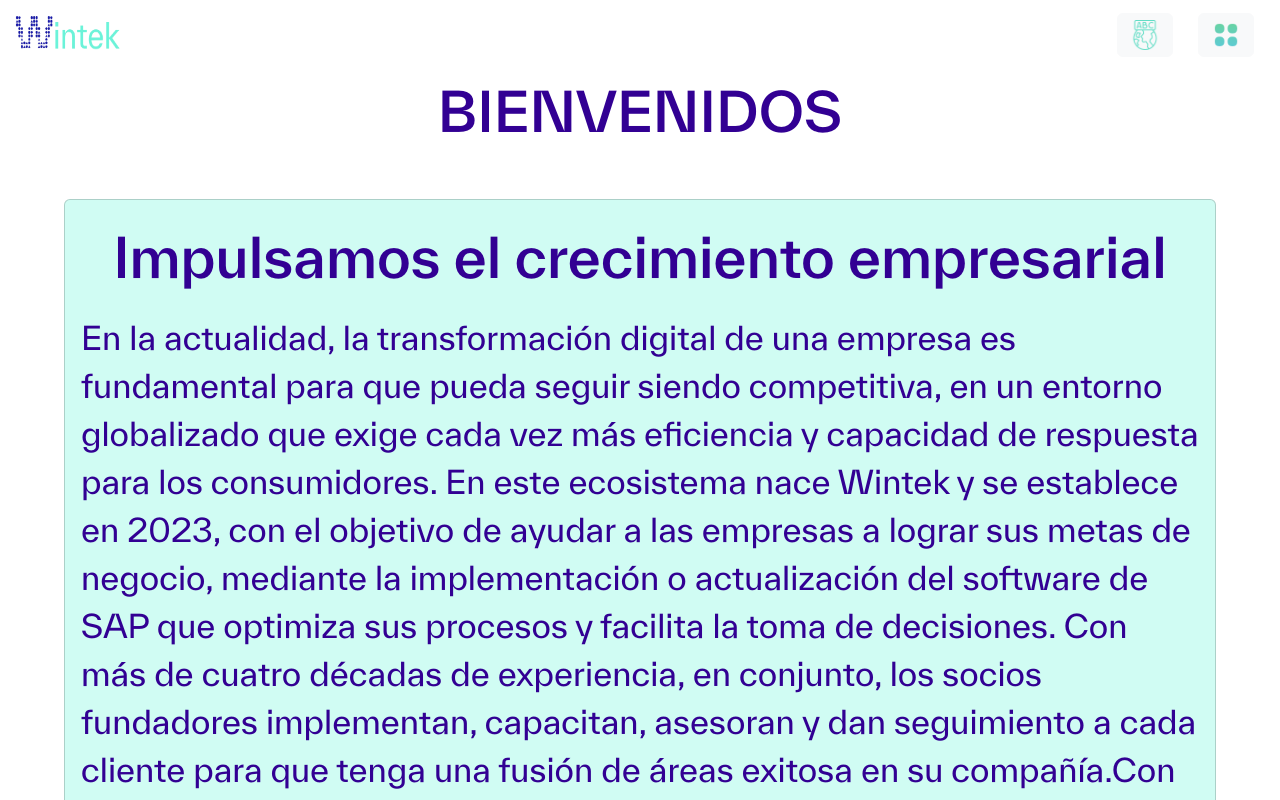
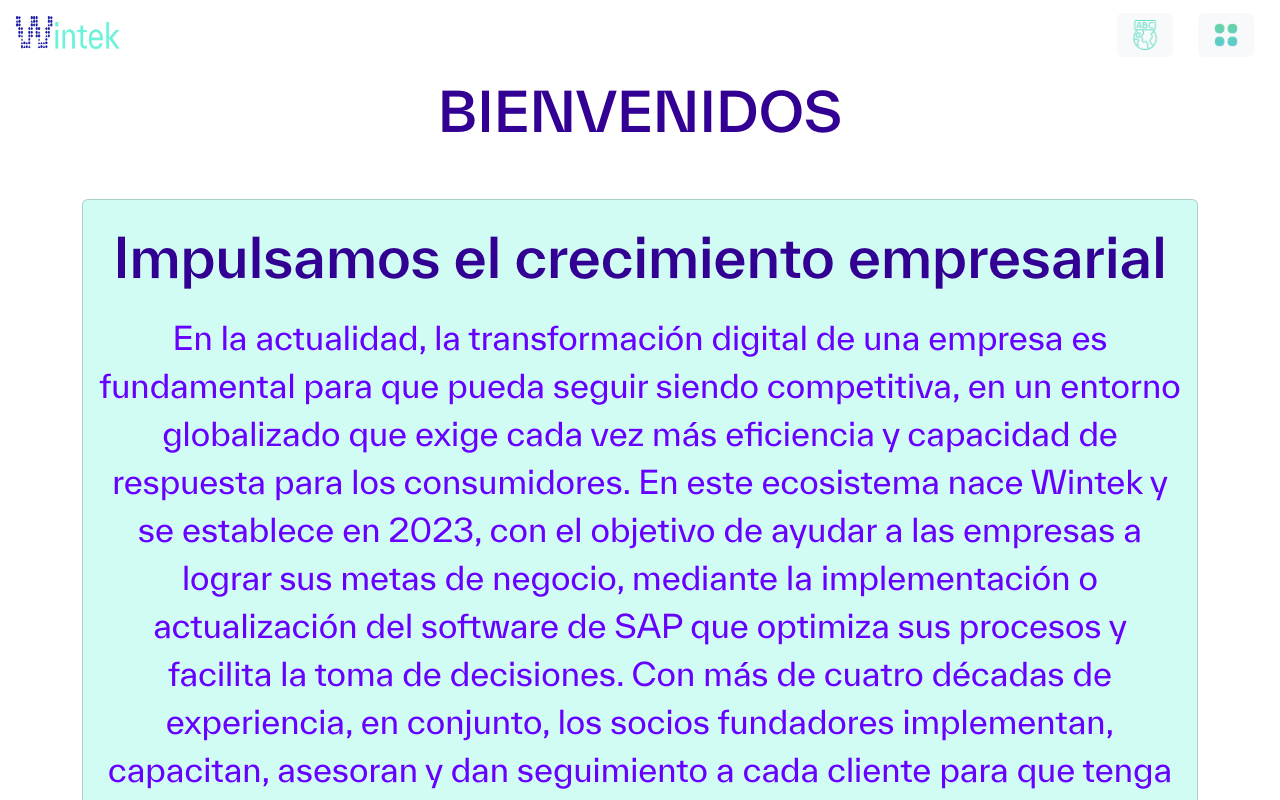
Before and after one commit to Wintekconsulting/wintek, a Next.js app: page /bienvenidos in a window 1280 px wide. Shown: the top 800 px of the page. Built offline with nearby package versions, Linux system fonts and the light colour scheme.

Commit message:
cambios clase sabado 08

```diff
--- a/src/components/card/TextCard.jsx
+++ b/src/components/card/TextCard.jsx
@@ -1,22 +1,17 @@
 import { Card } from "react-bootstrap";
 import styles from './TextCard.module.css';
 
-
 function TextCard({title, text}) {
   return (
-    <div>
-        <div className={styles.container}>
-
-        <Card className={styles.containerSection}>
+    <div className="container">
+        <Card className={`${styles.containerSection} bootstra-class`}>
         <Card.Body >
             <p className={styles.title}>{title}</p>
             <p className={styles.text}>{text}</p>
         </Card.Body>
         </Card>
-
-        </div>
     </div>
-  )
+  );
 }
 
 export default TextCard;
--- a/src/components/card/TextCard.module.css
+++ b/src/components/card/TextCard.module.css
@@ -1,30 +1,5 @@
-@font-face {
-    font-family: "Everett-bold";
-    src: url("../../styles/font/TWKEverett-Bold.otf");
-    font-weight:800;
-}
-@font-face {
-    font-family: "Everett-medium";
-    src: url("../../styles/font/TWKEverett-Medium.otf");
-    font-weight:800;
-}
-@font-face {
-    font-family: "Everett-regular";
-    src: url("../../styles/font/TWKEverett-Regular.otf");
-    font-weight:800;
-}
 .page{
   background: #ffffff;
-}
-.container{
-    font-family: "Everett-medium";
-    display:flex;
-    flex-direction:column;
-    flex-wrap: nowrap;
-    justify-content: flex-start;
-    align-items: center;
-    align-content: stretch;
-    margin: 0 2rem;
 }
 .containerSection{
     background-color:#d0fcf3;
@@ -34,16 +9,14 @@
     justify-content:center;
 }
 .title{
-    color: #320093;
+    color: var(--secondary-color);
     font-size: 3.4rem;
-    font-family: Everett-medium;
+    font-weight: 500;
     display:flex;
     justify-content: center;
   }
 .text{
-    color:  #320093;
+    color:  var(--third-color);
     font-size: 2rem;
-    font-family: Everett-regular;
-    display:flex;
-    justify-content: center;
+    text-align:center;
 }
--- a/src/pages/compartimos-conocimiento/Compartimos.css
+++ /dev/null
@@ -1,5 +0,0 @@
-.img-compartimos{
-    width: 80rem;
-    height: 60rem;
-    padding: 6rem;
-}
--- /dev/null
+++ b/src/pages/compartimos-conocimiento/Compartimos.module.css
@@ -0,0 +1,75 @@
+@font-face {
+    font-family: "Everett-bold";
+    src: url("../../styles/font/TWKEverett-Bold.otf");
+    font-weight:800;
+}
+@font-face {
+    font-family: "Everett-medium";
+    src: url("../../styles/font/TWKEverett-Medium.otf");
+    font-weight:800;
+}
+@font-face {
+    font-family: "Everett-regular";
+    src: url("../../styles/font/TWKEverett-Regular.otf");
+    font-weight:800;
+}
+.container{
+    font-family: "Everett-medium";
+    display:flex;
+    flex-direction:column;
+    align-items: center;
+    justyfy-content: center;
+    margin: 0 2rem;
+}
+.containerSection{
+    background-color:#d0fcf3;
+    margin: 2rem 0;
+    display: flex;
+    flex-direction: column;
+    justify-content:center;
+}
+.cardBody{
+    display:flex;
+    flex-direction: column;
+    align-items: center;
+    align-content:center;
+}
+.iconSection{
+    width: 10rem;
+    height: 10rem;
+    padding:1rem;
+}
+.title{
+    color: #320093;
+    font-size: 3.4rem;
+    font-family: Everett-medium;
+    display:flex;
+    justify-content: center;
+}
+.text{
+    color:  #320093;
+    font-size: 2rem;
+    font-family: Everett-regular;
+}
+.textLabel{
+    color:  #320093;
+    font-size: 1.4rem;
+    font-family: Everett-bold;
+}
+.button{
+    width: 60%;
+    height: 100%;
+    color:#ffffff;
+    font-size: 1.6rem;;
+    background-color: #320093;
+    border-color: #320093;
+    border-radius: 30px;
+    text-decoration: none;
+    display: flex;
+    justify-content: center;
+}
+.img-compartimos{
+    width: 80rem;
+    height: 60rem;
+    padding: 6rem;
+}
--- a/src/styles/globals.css
+++ b/src/styles/globals.css
@@ -1,78 +1,32 @@
 @import "~bootstrap/dist/css/bootstrap.min.css";
 
-:root {
-  --max-width: 1100px;
-  --border-radius: 12px;
-  --font-mono: ui-monospace, Menlo, Monaco, 'Cascadia Mono', 'Segoe UI Mono',
-    'Roboto Mono', 'Oxygen Mono', 'Ubuntu Monospace', 'Source Code Pro',
-    'Fira Mono', 'Droid Sans Mono', 'Courier New', monospace;
-
-  --foreground-rgb: 0, 0, 0;
-  --background-start-rgb: 214, 219, 220;
-  --background-end-rgb: 255, 255, 255;
-
-  --primary-glow: conic-gradient(
-    from 180deg at 50% 50%,
-    #16abff33 0deg,
-    #0885ff33 55deg,
-    #54d6ff33 120deg,
-    #0071ff33 160deg,
-    transparent 360deg
-  );
-  --secondary-glow: radial-gradient(
-    rgba(255, 255, 255, 1),
-    rgba(255, 255, 255, 0)
-  );
-
-  --tile-start-rgb: 239, 245, 249;
-  --tile-end-rgb: 228, 232, 233;
-  --tile-border: conic-gradient(
-    #00000080,
-    #00000040,
-    #00000030,
-    #00000020,
-    #00000010,
-    #00000010,
-    #00000080
-  );
-
-  --callout-rgb: 238, 240, 241;
-  --callout-border-rgb: 172, 175, 176;
-  --card-rgb: 180, 185, 188;
-  --card-border-rgb: 131, 134, 135;
+@font-face {
+  font-family: Everett;
+  src: url("./font/TWKEverett-Bold.otf");
+  font-weight:700;
+}
+@font-face {
+  font-family: Everett;
+  src: url("./font/TWKEverett-Medium.otf");
+  font-weight:500;
+}
+@font-face {
+  font-family: Everett;
+  src: url("./font/TWKEverett-Regular.otf");
+  font-weight:400;
+}
+@font-face {
+  font-family: Everett;
+  src: url("./font/TWKEverett-Light.otf");
+  font-weight:300;
 }
 
-@media (prefers-color-scheme: dark) {
-  :root {
-    --foreground-rgb: 255, 255, 255;
-    --background-start-rgb: 0, 0, 0;
-    --background-end-rgb: 0, 0, 0;
+:root {
+  --primary-color: #6cf4da;
+  --secondary-color: #320093;
+  --third-color: #6700ff;
+  --font-bold: 700;
 
-    --primary-glow: radial-gradient(rgba(1, 65, 255, 0.4), rgba(1, 65, 255, 0));
-    --secondary-glow: linear-gradient(
-      to bottom right,
-      rgba(1, 65, 255, 0),
-      rgba(1, 65, 255, 0),
-      rgba(1, 65, 255, 0.3)
-    );
-
-    --tile-start-rgb: 2, 13, 46;
-    --tile-end-rgb: 2, 5, 19;
-    --tile-border: conic-gradient(
-      #ffffff80,
-      #ffffff40,
-      #ffffff30,
-      #ffffff20,
-      #ffffff10,
-      #ffffff10,
-      #ffffff80
-    );
-
-    --callout-rgb: 20, 20, 20;
-    --callout-border-rgb: 108, 108, 108;
-    --card-rgb: 100, 100, 100;
-    --card-border-rgb: 200, 200, 200;
-  }
 }
 
 * {
@@ -81,23 +35,16 @@
   margin: 0;
 }
 
-html,
-body {
-  max-width: 100vw;
-  overflow-x: hidden;
+body{
+  font-family: Everett;
+  font-weight:400;
 }
 
-body {
-  color: rgb(var(--foreground-rgb));
+.container {
+  display:flex;
+  flex-direction:column;
+  flex-wrap: nowrap;
+  justify-content: flex-start;
+  align-items: center;
+  align-content: stretch;
 }
-
-a {
-  color: inherit;
-  text-decoration: none;
-}
-
-@media (prefers-color-scheme: dark) {
-  html {
-    color-scheme: dark;
-  }
-}
```
Also changed, not shown: src/pages/compartimos-conocimiento/index.jsx (renamed from src/pages/compartimos-conocimiento/Compartimos.jsx, +4 -6 lines), src/utils/cms.js (added, +20 -0 lines), 1 other file (tests, documents, lock files or other folders).
